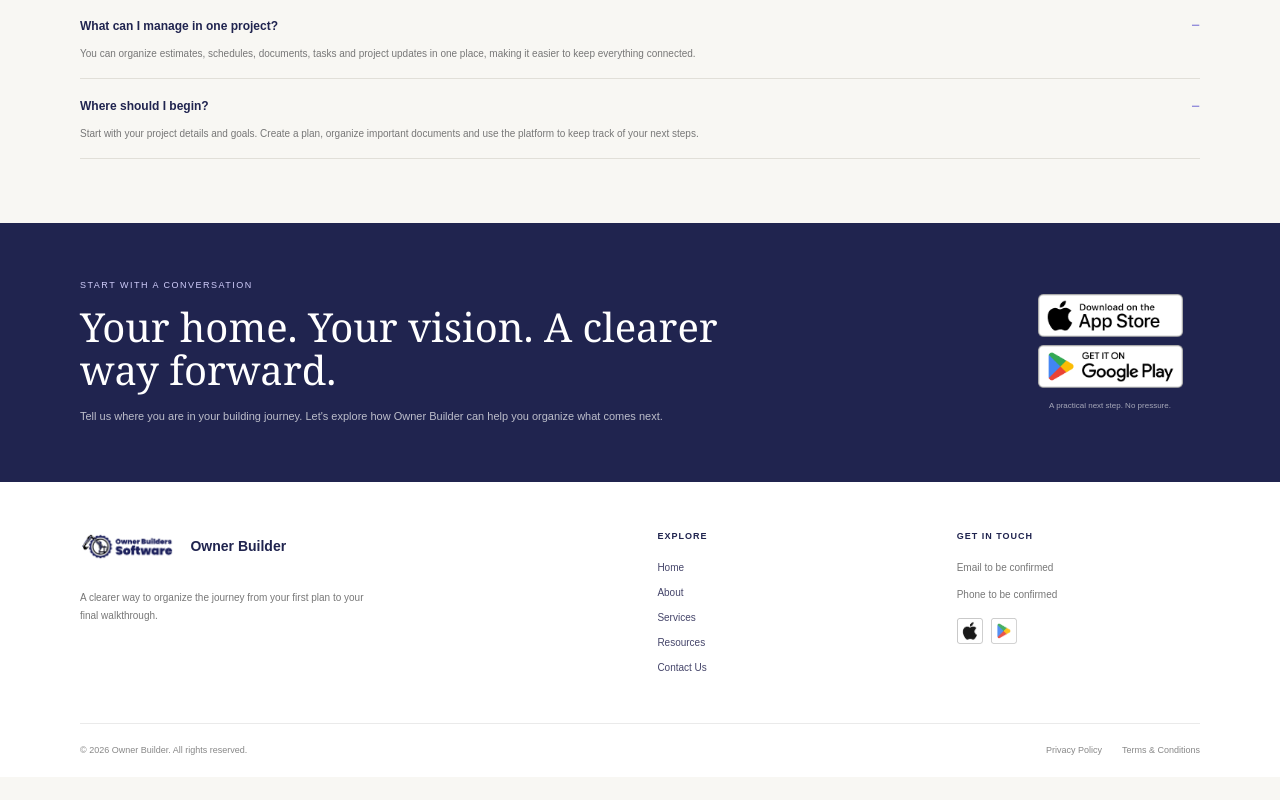
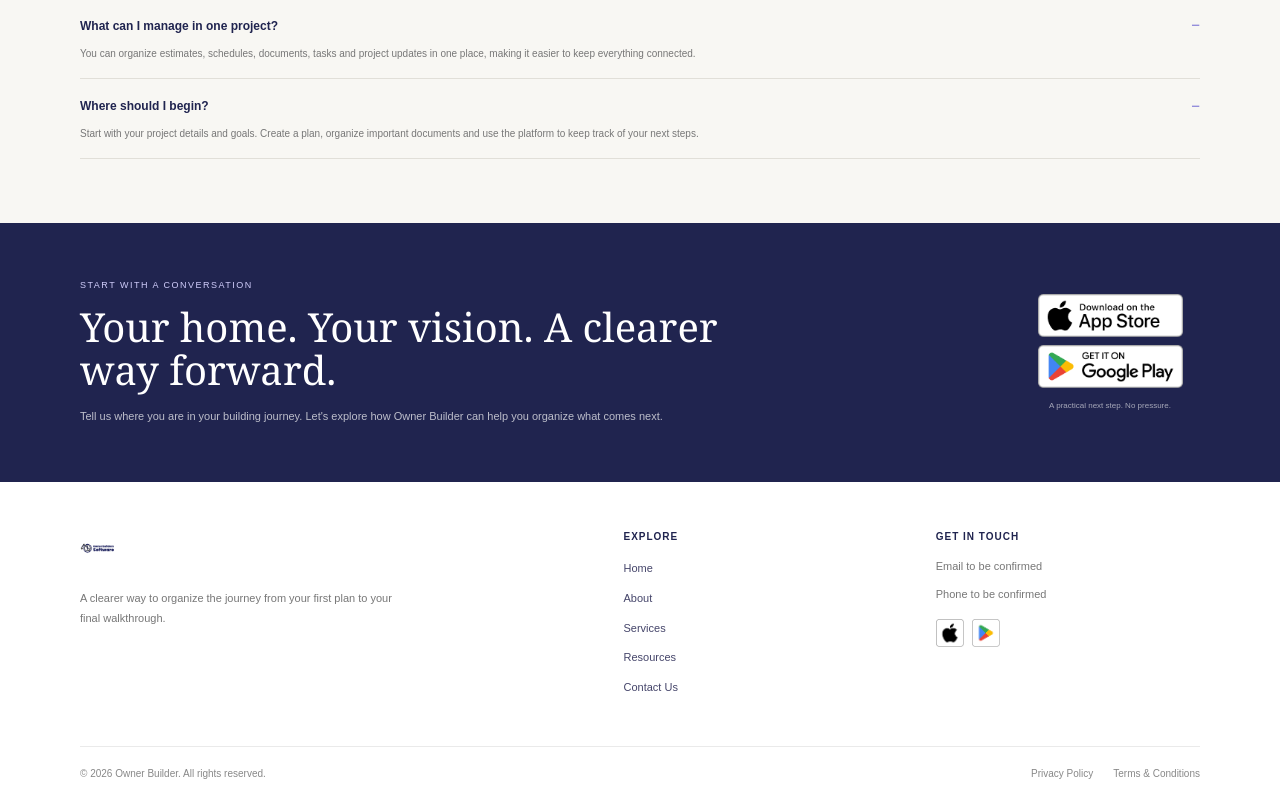
Before and after one commit to adityatripathi-ai/Owner-Builder, a React (Vite) app: page / in a window 1280 px wide. Shown: the part 4570-5370 px from the top of the page. Before the commit the page ends 5347 px from the top, so only its background shows below. Built offline with nearby package versions, Linux system fonts and the light colour scheme.

Commit message:
Updated website

```diff
--- a/src/components/common/Footer.jsx
+++ b/src/components/common/Footer.jsx
@@ -3,6 +3,14 @@ import { Link } from "react-router-dom";
 import logo from "../../assets/images/logo.png";
 import appstore from "../../assets/icons/appstore.png";
 import playstore from "../../assets/icons/playstore.png";
+
+const exploreLinks = [
+  { name: "Home", to: "/" },
+  { name: "About", to: "/about" },
+  { name: "Services", to: "/services" },
+  { name: "Resources", to: "/resources" },
+  { name: "Contact Us", to: "/contact" },
+];
 
 const Footer = () => {
   return (
@@ -10,102 +18,84 @@ const Footer = () => {
       <div className="max-w-[1200px] mx-auto px-5 sm:px-6 lg:px-10">
 
         {/* MAIN FOOTER */}
-        <div className="grid grid-cols-1 sm:grid-cols-2 md:grid-cols-[1.5fr_0.7fr_0.7fr] gap-10 md:gap-14 py-10 md:py-12">
+        <div className="grid grid-cols-2 md:grid-cols-[1.5fr_0.8fr_0.8fr] gap-x-3 sm:gap-x-4 md:gap-x-12 gap-y-8 py-8 sm:py-10 md:py-12">
 
           {/* BRAND */}
-          <div>
-            <Link to="/" className="inline-block">
-              <div className="flex items-center gap-3">
+          <div className="col-span-2 md:col-span-1">
+            <Link to="/" className="inline-flex items-center gap-3">
               <img
                 src={logo}
                 alt="Owner Builders logo"
-                  className="h-8 w-auto shrink-0 object-contain"
+                className="w-11 h-11 sm:w-10 sm:h-10 md:w-9 md:h-9 object-contain shrink-0"
               />
 
-                <span className="text-[14px] font-semibold">
-                  Owner Builder
-                </span>
-              </div>
+
             </Link>
 
-            <p className="text-[#777777] text-[10px] leading-[1.8] max-w-[300px] mt-5">
+            <p className="text-[#777777] text-xs sm:text-sm md:text-[11px] leading-[1.8] max-w-[320px] mt-3 sm:mt-4">
               A clearer way to organize the journey from your first
               plan to your final walkthrough.
             </p>
           </div>
 
           {/* EXPLORE LINKS */}
-          <div>
-            <h4 className="text-[9px] uppercase tracking-[1px] font-semibold mb-4">
+          <div className="justify-self-start">
+            <h4 className="text-[10px] sm:text-xs md:text-[10px] uppercase tracking-[1px] font-semibold mb-3 sm:mb-4">
               Explore
             </h4>
 
-            <ul className="flex flex-col gap-2.5 text-[10px] text-[#45456A]">
-              <li>
-                <Link to="/" className="hover:text-[#7771D5] transition-colors">
-                  Home
+            <ul className="flex flex-col gap-2 sm:gap-2.5 text-xs sm:text-sm md:text-[11px] text-[#45456A]">
+              {exploreLinks.map((link) => (
+                <li key={link.name}>
+                  <Link
+                    to={link.to}
+                    className="inline-block py-0.5 hover:text-[#7771D5] transition-colors duration-200"
+                  >
+                    {link.name}
                   </Link>
                 </li>
-              <li>
-                <Link to="/about" className="hover:text-[#7771D5] transition-colors">
-                  About
-                </Link>
-              </li>
-              <li>
-                <Link to="/services" className="hover:text-[#7771D5] transition-colors">
-                  Services
-                </Link>
-              </li>
-              <li>
-                <Link to="/projects" className="hover:text-[#7771D5] transition-colors">
-                  Resources
-                </Link>
-              </li>
-              <li>
-                <Link to="/contact" className="hover:text-[#7771D5] transition-colors">
-                  Contact Us
-                </Link>
-              </li>
+              ))}
             </ul>
           </div>
 
           {/* CONTACT & APP LINKS */}
-          <div>
-            <h4 className="text-[9px] uppercase tracking-[1px] font-semibold mb-4">
+          <div className="justify-self-start">
+            <h4 className="text-[10px] sm:text-xs md:text-[10px] uppercase tracking-[1px] font-semibold mb-3 sm:mb-4">
               Get in touch
             </h4>
 
-            <div className="flex flex-col gap-3">
-              <p className="text-[10px] text-[#777777]">
+            <div className="flex flex-col gap-2 sm:gap-3">
+              <p className="text-xs sm:text-sm md:text-[11px] text-[#777777] whitespace-nowrap">
                 Email to be confirmed
               </p>
 
-              <p className="text-[10px] text-[#777777]">
+              <p className="text-xs sm:text-sm md:text-[11px] text-[#777777] whitespace-nowrap">
                 Phone to be confirmed
               </p>
 
+              {/* APP LINKS */}
               <div className="flex items-center gap-2 mt-1">
                 <a
                   href="#"
                   aria-label="Google Play"
-                  className="flex items-center justify-center opacity-90 hover:opacity-100 transition-opacity"
+                  className="flex items-center justify-center hover:opacity-75 transition-opacity"
                 >
                   <img
                     src={playstore}
                     alt="Google Play"
-                    className="w-[26px] h-[26px] object-contain"
+                    className="w-7 h-7 sm:w-8 sm:h-8 md:w-7 md:h-7 object-contain"
                   />
                 </a>
 
                 <a
                   href="#"
                   aria-label="App Store"
-                  className="flex items-center justify-center opacity-90 hover:opacity-100 transition-opacity"
+                  className="flex items-center justify-center hover:opacity-75 transition-opacity"
                 >
                   <img
                     src={appstore}
                     alt="App Store"
-                    className="w-[26px] h-[26px] object-contain"
+                    className="w-7 h-7 sm:w-8 sm:h-8 md:w-7 md:h-7 object-contain"
                   />
                 </a>
               </div>
@@ -115,19 +105,25 @@ const Footer = () => {
         </div>
 
         {/* BOTTOM FOOTER */}
-        <div className="border-t border-[#EAEAEA] py-5 flex flex-col sm:flex-row justify-between items-start sm:items-center gap-3">
+        <div className="border-t border-[#EAEAEA] py-4 sm:py-5 flex flex-row justify-between items-center gap-2">
 
-          <p className="text-[9px] text-[#888888]">
+          <p className="text-[8px] sm:text-xs md:text-[10px] text-[#888888] whitespace-nowrap">
             © 2026 Owner Builder. All rights reserved.
           </p>
 
-          <div className="flex items-center gap-5 text-[9px] text-[#888888]">
-            <Link to="/privacy-policy" className="hover:text-[#20244F] transition-colors">
+          <div className="flex flex-row items-center gap-2 sm:gap-5 text-[8px] sm:text-xs md:text-[10px] text-[#888888] whitespace-nowrap">
+            <Link
+              to="/privacy-policy"
+              className="hover:text-[#20244F] transition-colors"
+            >
               Privacy Policy
             </Link>
 
-            <Link to="/terms-conditions" className="hover:text-[#20244F] transition-colors">
-              Terms & Conditions
+            <Link
+              to="/terms-conditions"
+              className="hover:text-[#20244F] transition-colors"
+            >
+              Terms &amp; Conditions
             </Link>
           </div>
 
```
Lines whose indentation alone changed are shown as unchanged.
